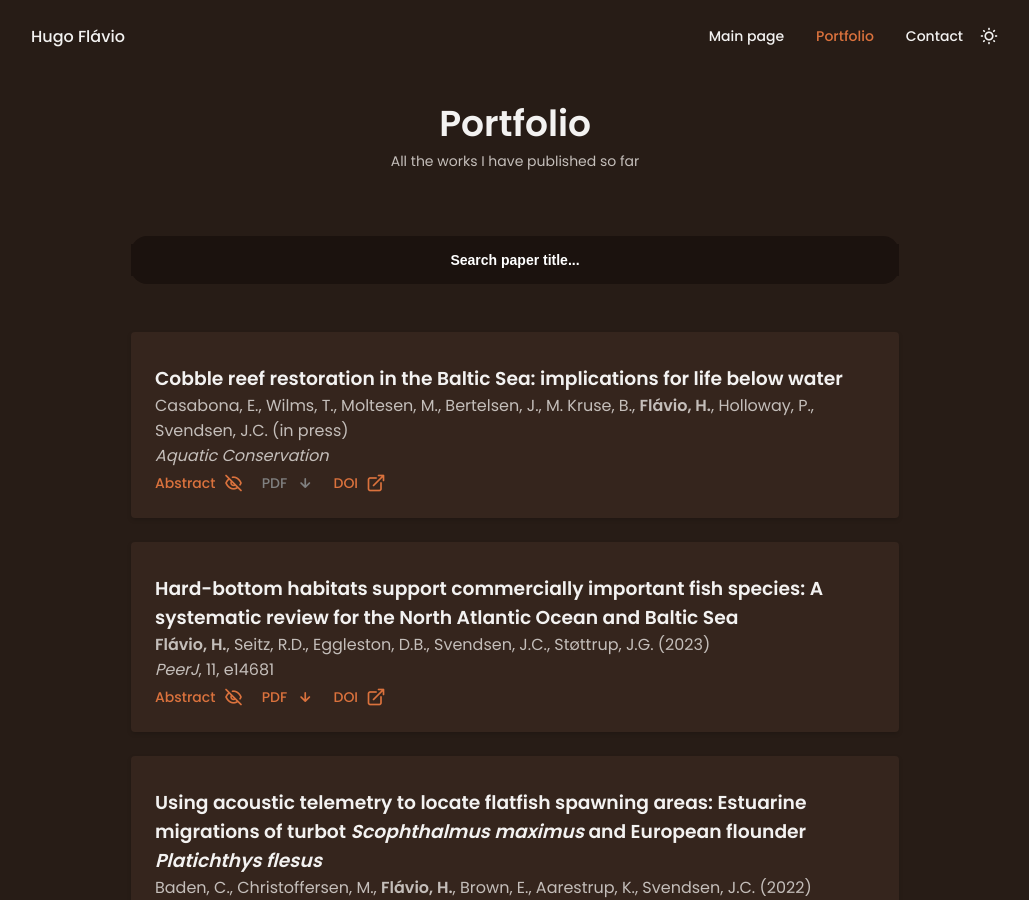
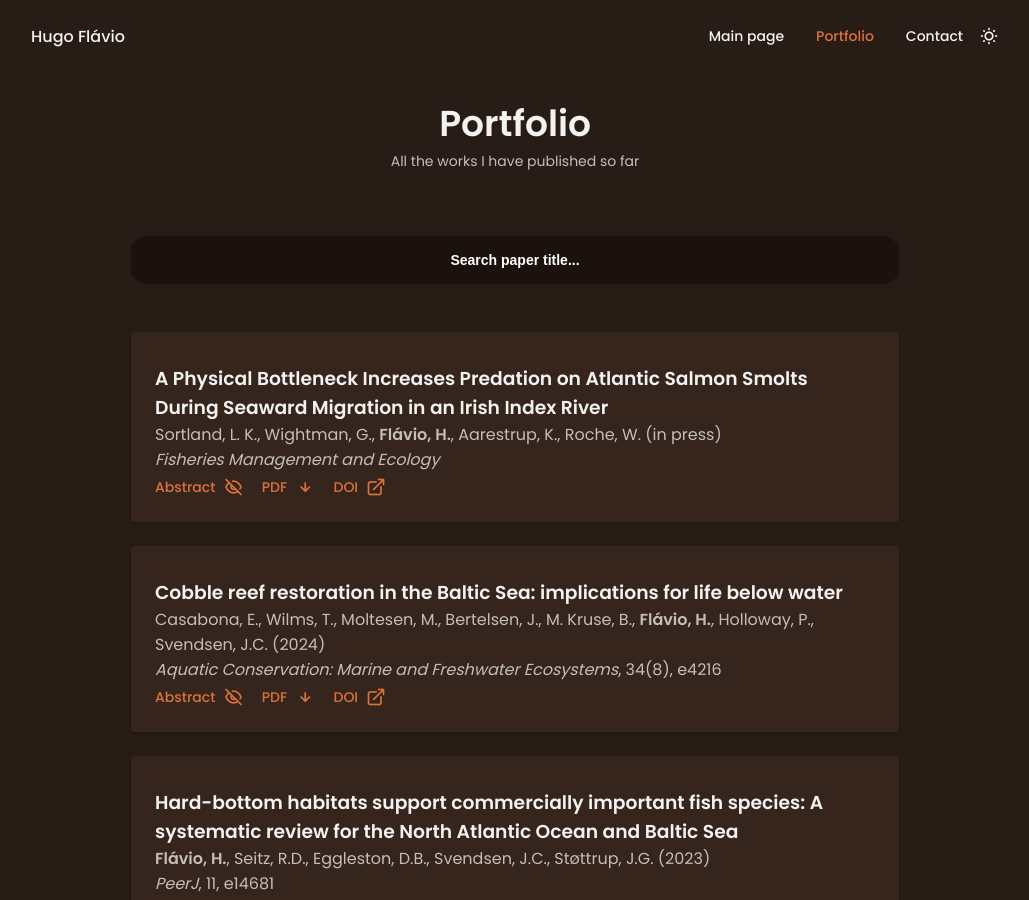
Before and after one commit to hugomflavio/hugoflavio-com, a Jekyll site: the page built from portfolio.html, in a window 1280 px wide and 900 px high. Shown: the whole window, without its empty margins (125-1154 px from the left). Built offline with Jekyll 4.4.1, drawn with Linux system fonts in a browser that asks for light colours; nearby versions of some CDN libraries.

Commit message:
update publication list

```diff
--- a/_includes/portfolio/portfolio_list.html
+++ b/_includes/portfolio/portfolio_list.html
@@ -8,6 +8,7 @@
 
     <div class="portfolio_list__container container grid" id ="search_list">
         <!--==================== ITEMS ====================-->
+        {%- include portfolio/ref_sortland2025.html -%}
         {%- include portfolio/ref_casabona2024.html -%}
         {%- include portfolio/ref_flavio2023.html -%}
         {%- include portfolio/ref_baden2022.html -%}
--- a/_includes/portfolio/ref_casabona2024.html
+++ b/_includes/portfolio/ref_casabona2024.html
@@ -1,14 +1,14 @@
 <div class="portfolio_list__content grid">
     <div class="portfolio_item_expander portfolio_list__close">
         <h3 class="portfolio_list__title">Cobble reef restoration in the Baltic Sea: implications for life below water</h3>
-        <p class="portfolio_list__description">Casabona, E., Wilms, T., Moltesen, M., Bertelsen, J., M. Kruse, B., <strong>Flávio, H.</strong>, Holloway, P., Svendsen, J.C. (in press)</p>
-        <p class="portfolio_list__description"><em>Aquatic Conservation</em></p>
+        <p class="portfolio_list__description">Casabona, E., Wilms, T., Moltesen, M., Bertelsen, J., M. Kruse, B., <strong>Flávio, H.</strong>, Holloway, P., Svendsen, J.C. (2024)</p>
+        <p class="portfolio_list__description"><em>Aquatic Conservation: Marine and Freshwater Ecosystems</em>, 34(8), e4216</p>
 
         <a class="button button--flex button--small button--link portfolio_list__abstract_button">
             Abstract<i class="uil uil-eye-slash button__icon"></i>
         </a>
 
-        <a class="button button--flex button--small button--link portfolio_list__download_button_grey">
+        <a download="" target="_blank" href="assets/pdf/Casabona_et_al_2024_Cobble_reef_restoration_in_the_Baltic_Sea_Implications_for_life_below_water.pdf" class="button button--flex button--small button--link portfolio_list__download_button">
             PDF <i class="uil uil-arrow-down button__icon"></i>
         </a>
         <a target="_blank" href="https://doi.org/10.1002/aqc.4216" class="button button--flex button--small button--link portfolio_list__doi_button">
--- /dev/null
+++ b/_includes/portfolio/ref_sortland2025.html
@@ -0,0 +1,29 @@
+<div class="portfolio_list__content grid">
+    <div class="portfolio_item_expander portfolio_list__close">
+        <h3 class="portfolio_list__title">A Physical Bottleneck Increases Predation on Atlantic Salmon Smolts During Seaward Migration in an Irish Index River</h3>
+        <p class="portfolio_list__description">Sortland, L. K., Wightman, G., <strong>Flávio, H.</strong>, Aarestrup, K., Roche, W. (in press)</p>
+        <p class="portfolio_list__description"><em>Fisheries Management and Ecology</em></p>
+
+        <a class="button button--flex button--small button--link portfolio_list__abstract_button">
+            Abstract<i class="uil uil-eye-slash button__icon"></i>
+        </a>
+
+        <a download="" target="_blank" href="assets/pdf/Sortland_et_al_2025_A_Physical_Bottleneck_Increases_Predation.pdf" class="button button--flex button--small button--link portfolio_list__download_button">
+            PDF <i class="uil uil-arrow-down button__icon"></i>
+        </a>
+        <a target="_blank" href="https://doi.org/10.1111/fme.12779" class="button button--flex button--small button--link portfolio_list__doi_button">
+            DOI <i class="uil uil-external-link-alt button__icon"></i>
+        </a>
+
+        <div class="portfolio_list__abstract">
+            <p class="portfolio_list__description">
+                <i class="uil uil-angle-right portfolio_list__abstract_arrow"></i>
+                Counting departing smolts and returning adults in index rivers is essential to estimate marine survival and track population trends of Atlantic salmon (<em>Salmo salar</em>). However, mortalities between counting facilities and a river mouth can skew survival estimates. We used acoustic and radio telemetry to investigate survival, mortality sources and behaviour of wild salmon smolts in the River Erriff, Ireland's index river, and Killary Fjord. Smolts were tagged with acoustic tags in 2017 (n = 40) and 2018 (n = 35) and radio tags in 2018 (n = 30). Survival was low for acoustic-tagged smolts in 2017 (26%) and 2018 (47%), mainly due to riverine mortality. Terrestrial or avian predators consumed 65% of acoustic-tagged smolts in 2017 and 67% of radio-tagged smolts in 2018. Nocturnal migration and ebb tide transportation likely contributed to high estuary survival. High predation on smolts emphasised the importance of assessing freshwater mortality for effective salmon management.
+            </p>
+            <a class="button button--flex button--small button--link portfolio_list__abstract_close">
+                Close<i class="uil uil-angle-up button__icon"></i>
+            </a>
+
+        </div>
+    </div>
+</div>
--- /dev/null
+++ b/_includes/portfolio/use_this_for_no_PDF.txt
@@ -0,0 +1,3 @@
+        <a class="button button--flex button--small button--link portfolio_list__download_button_grey">
+            PDF <i class="uil uil-arrow-down button__icon"></i>
+        </a>
```
Also changed, not shown: 3 other files.
